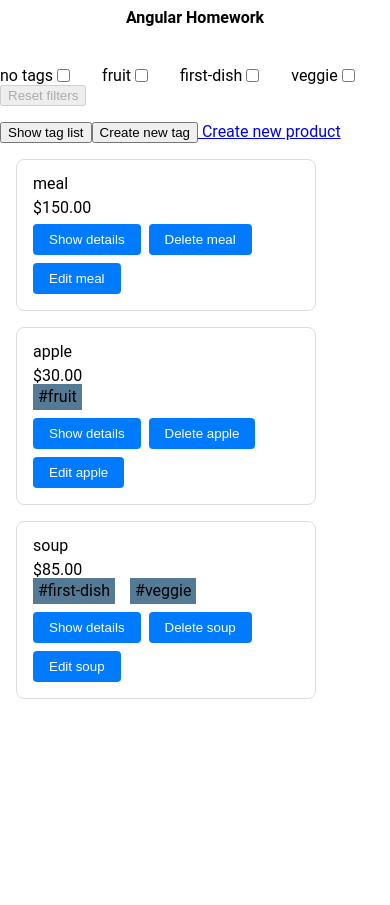
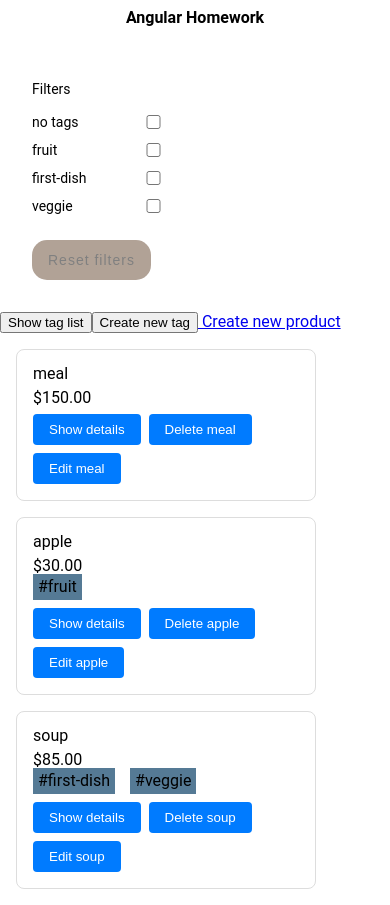
Before and after one commit to IKala4I/Angular-Homework, an Angular app: page /product-list in a window 390 px wide. Before the commit the page ends 844 px from the top, so only its background shows below. Built offline with nearby package versions, Linux system fonts and the light colour scheme.

Commit message:
+ filter form styles are created

```diff
--- a/src/app/components/pages/products-page/products-page.component.ts
+++ b/src/app/components/pages/products-page/products-page.component.ts
@@ -11,6 +11,7 @@ import {ProductService} from '../../../services/product.service'
 import {TagService} from '../../../services/tag.service'
 import {takeUntil} from 'rxjs'
 import {Destroyer} from '../../../utils/destroyer'
+import {NgForm} from '@angular/forms'
 
 @Component({
   selector: 'app-products-page',
@@ -66,5 +67,6 @@ export class ProductsPageComponent extends Destroyer implements OnInit {
   onAddTag(): void {
     this.tagService.addTag(this.newTag)
     this.shouldHideTagForm = !this.shouldHideTagForm
+    this.newTag = new Tag(this.tagService.generateTagId(), '', '#557A95')
   }
 }
--- a/src/app/components/partial/filter-form/filter-form.component.html
+++ b/src/app/components/partial/filter-form/filter-form.component.html
@@ -1,15 +1,20 @@
-<div class="search">
+<div class="formWrapper">
   <form>
-    <label>no tags
+    <fieldset>
+      <legend>Filters</legend>
+      <label>
+        <span>no tags</span>
         <input type="checkbox" name="noTags" value="noTags" (change)="onCheckChange($event)" [checked]="isNoTags">
       </label>
       @for (tag of tags;track tag.id) {
-      <label>{{ tag.name }}
+        <label>
+          <span>{{ tag.name }}</span>
           <input type="checkbox" [name]="tag.name" [value]="tag.name"
                  [disabled]="isNoTags" [checked]="isSelected(tag.name)"
                  (change)="onCheckChange($event)">
         </label>
       }
+    </fieldset>
   </form>
-  <button type="button" [disabled]="!isAnySelected()" (click)="resetFilterForm()">Reset filters</button>
+  <button type="button" class="formButton" [disabled]="!isAnySelected()" (click)="resetFilterForm()">Reset filters</button>
 </div>
--- a/src/app/components/partial/filter-form/filter-form.component.scss
+++ b/src/app/components/partial/filter-form/filter-form.component.scss
@@ -1,21 +1,50 @@
-/* Styles for the filter-form component */
-
-.search {
-  margin-bottom: 16px;
+.formWrapper {
+  margin-bottom: 1rem;
+  padding: 1rem;
 
   form {
-    display: flex;
-    flex-wrap: wrap;
-    gap: 8px;
+    font-size: max(14px, 1.2vw);
+    color: black;
+    width: 50%;
 
-    label {
+    fieldset {
+      padding: 1rem;
       display: flex;
-      align-items: center;
-      margin-right: 16px;
+      column-gap: 1.5rem;
+      row-gap: 0.5rem;
+      flex-wrap: wrap;
 
-      input[type="checkbox"] {
-        margin-right: 8px;
+
+      label {
+        display: flex;
+        align-items: center;
+
+        span {
+          flex: 1 1 auto;
+        }
+
+        input {
+          height: max(14px, 1vw);
+          width: max(14px, 1vw);
+          flex: 1 1 auto;
+        }
       }
     }
   }
 }
+
+@media (max-width: 424px) {
+  .formWrapper {
+    form {
+      fieldset {
+        flex-direction: column;
+
+        label {
+          span {
+            width: 4rem;
+          }
+        }
+      }
+    }
+  }
+}
--- a/src/app/components/partial/tag-form/tag-form.component.ts
+++ b/src/app/components/partial/tag-form/tag-form.component.ts
@@ -1,7 +1,7 @@
-import {Component, EventEmitter, Input, Output} from '@angular/core';
+import {Component, EventEmitter, Input, Output, ViewChild} from '@angular/core';
 import {CommonModule} from '@angular/common';
 import {ITag} from '../../../interfaces/interfaces'
-import {FormsModule} from '@angular/forms'
+import {FormsModule, NgForm} from '@angular/forms'
 import {TagNameValidatorDirective} from '../../../directives/tag-form-validator.directive'
 
 @Component({
@@ -17,14 +17,23 @@ export class TagFormComponent {
 
   @Output() closedForm: EventEmitter<boolean> = new EventEmitter<boolean>()
 
+  @ViewChild('tagForm') tagForm!: NgForm
+
   constructor() {
   }
 
   onSubmit(): void {
     this.submitAction()
+    this.clearFormValidators()
   }
 
   closeForm(): void {
     this.closedForm.emit(true)
+    this.clearFormValidators()
+  }
+
+  private clearFormValidators(): void {
+    this.tagForm.control.markAsUntouched()
+    this.tagForm.control.markAsPristine()
   }
 }
--- a/src/styles.scss
+++ b/src/styles.scss
@@ -62,9 +62,10 @@ body {
   border-radius: 15px;
   transition: background-color 0.5s;
   margin-top: 0.5rem;
+  margin-left: 1rem;
 }
 
-.formButton:hover {
+.formButton:not(:disabled):hover {
   background-color: #918578;
   cursor: pointer;
   font-weight: 600;
```
Lines whose indentation alone changed are shown as unchanged.
